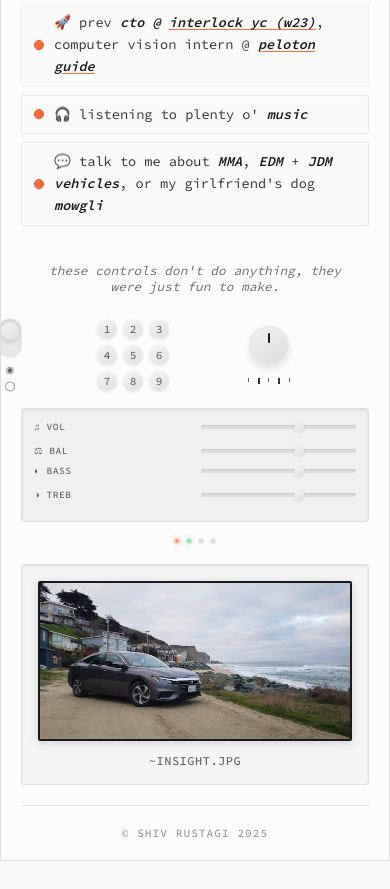
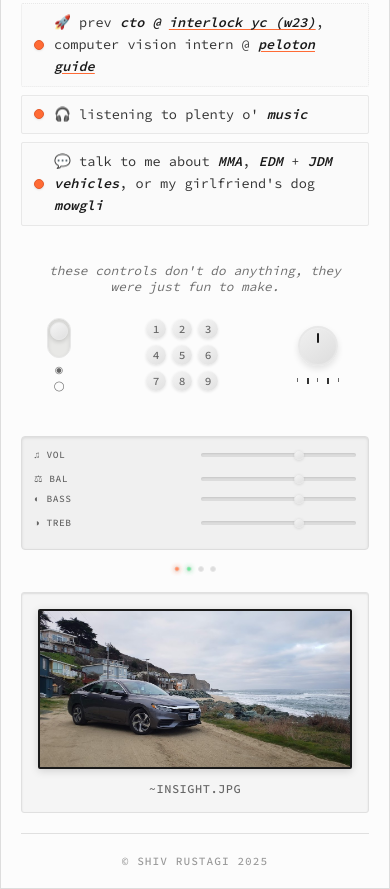
Before and after one commit to srustagi/1pager, a plain HTML site: page index.html in a window 390 px wide. Shown: the part 602-1491 px from the top of the page. Before the commit the page ends 1463 px from the top, so only its background shows below. Drawn offline with Linux system fonts and the light colour scheme.

Commit message:
fix controls mobile display

```diff
--- a/styles.css
+++ b/styles.css
@@ -829,7 +829,9 @@ a:has(> .info-block):visited:hover {
 
     .controls {
         gap: 75px;
-        margin: 24px 0 16px 0;
+        margin: 0 auto;
+        margin-top: 24px;
+        margin-bottom: 44px;
     }
 
     .power-switch,
```
